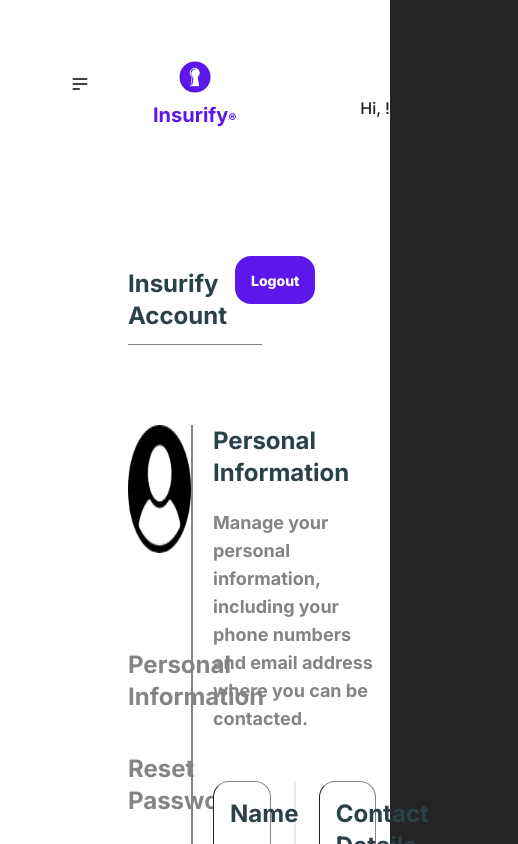
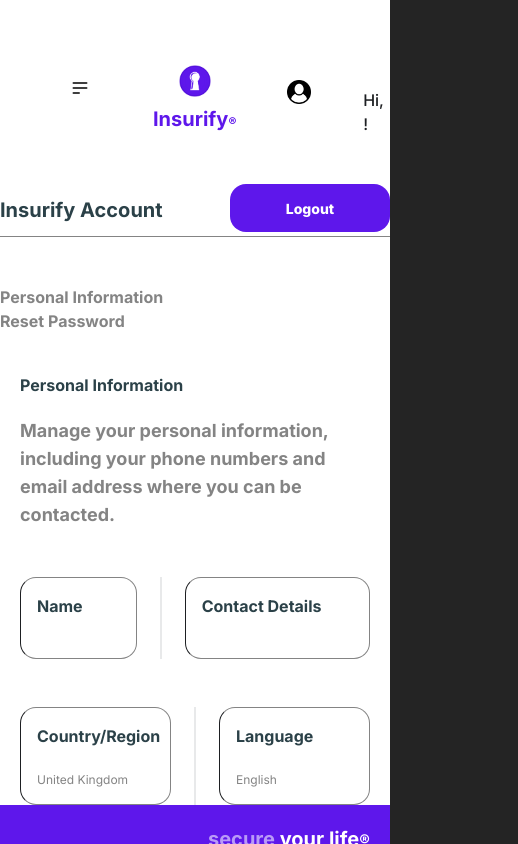
Before and after one commit to francisPalen/Insurify-, a React (Vite) app in the folder Insurance-In-Review/: page /account in a window 390 px wide. Shown: the top 844 px of the page, 518 px wide, since content can reach past the window. Built offline with nearby package versions, Linux system fonts and the light colour scheme; no server answers; sample sign-in values are in the browser's storage; a web font is replaced by a local one; what tailwindcss-animated would draw is missing.

Commit message:
Made account page responsive for mobile
Co-authored-by: JHeth5 <JHeth5@users.noreply.github.com>
Co-authored-by: francisPalen <francisPalen@users.noreply.github.com>

```diff
--- a/Insurance-In-Review/src/components/Navbar.jsx
+++ b/Insurance-In-Review/src/components/Navbar.jsx
@@ -184,8 +184,8 @@
             <div>
               {isLoggedIn ? (
                 <details className="dropdown dropdown-bottom dropdown-end dropdown-hover">
-                  <summary className="m-1 mr-2 pb-6 mobile:invisible laptop:visible">
-                    <img className="w-12" role="button" src="/UserIcon.png" />
+                  <summary className="laptop:m-1 laptop:mr-2 laptop:pb-6 mobile:mb-16 mobile:mr-12 ">
+                    <img className="mobile:w-8 laptop:w-12" role="button" src="/UserIcon.png" />
                   </summary>
                   <ul className="p-2 shadow menu dropdown-content z-[1] bg-neutral-600 rounded-box w-44">
                     <li>
@@ -218,7 +218,7 @@
               )}
             </div>
             {isLoggedIn && (
-              <span className="ml-1 text-insurify-dark font-medium">{`Hi, ${userName}!`}</span>
+              <span className="ml-1 text-insurify-dark font-medium laptop:block xs:hidden ">{`Hi, ${userName}!`}</span>
             )}
           </div>
         </div>
--- a/Insurance-In-Review/src/pages/Account.jsx
+++ b/Insurance-In-Review/src/pages/Account.jsx
@@ -72,7 +72,7 @@
       {isLoggedIn && (
         <div
           // Top Carousel
-          className="hero min-h-screen flex flex-col items-center justify-end bg-white"
+          className="hero laptop:min-h-screen flex flex-col items-center justify-end bg-white"
           style={{
             backgroundSize: "cover",
             backgroundRepeat: "no-repeat",
@@ -80,76 +80,79 @@
           }}
         >
           <div className="hero-overlay bg-opacity-10" />
-          <div className="hero min-h-screen flex justify-center items-start">
+          <div className="hero laptop:min-h-screen flex justify-center items-start">
             <div className="max-w-full w-full">
-              <div className="my-20 max-w-full mx-32 flex justify-between items-center border-b border-insurify-grey-2">
-                <h1 className="mr-2 laptop:text-3xl mobile:text-2xl font-bold">
-                  <span className="text-insurify-grey">
-                    Insurify Account
-                  </span>
+              <div className="laptop:my-20 max-w-full laptop:mx-32 xs:mx-5 flex justify-between items-center border-b border-insurify-grey-2">
+                <h1 className="mr-2 laptop:text-3xl mobile:text-xl font-bold">
+                  <span className="text-insurify-grey">Insurify Account</span>
                 </h1>
                 <button
-                  className="md:btn btn-md bg-insurify-purple text-white font-extrabold rounded-box ml-54 w-40 relative mobile:mb-10 mobile:bg-insurify-purple mobile:text-white"
+                  className="md:btn btn-md xs:btn-xs bg-insurify-purple text-white font-extrabold rounded-box ml-54 w-40 relative mobile:mb-1 mobile:bg-insurify-purple mobile:text-white"
                   onClick={handleLogout}
                 >
                   Logout
                 </button>
               </div>
-              <div className="hero flex w-full min-h-screen">
-                <div className="w-1/6 min-h-screen ml-32 border-r-2 border-insurify-grey-2">
-                  <nav className="h-screen w-full flex flex-col justify-between">
-                    <div className="text-left">
+              <div className="laptop:hero laptop:flex laptop:w-full laptop:min-h-screen">
+                <div className="laptop:w-1/6 laptop:min-h-screen laptop:ml-32 laptop:border-r-2 laptop:border-insurify-grey-2 laptop:border-b-0 xs:w-full xs:border-b xs: border-insurify-grey-2">
+                  <nav className="laptop:h-screen w-full flex flex-col justify-between xs:text-center">
+                    <div className="laptop:text-left xs:max-w-full">
                       <img
                         src="User Icon.png"
                         alt="User Icon"
-                        className="rounded-full laptop:h-28 laptop:w-28 mobile:h-32 mobile:w-32"
+                        className="rounded-full laptop:h-28 laptop:w-28 laptop:block mobile:h-10 mobile:w-10 mobile:hidden"
                       />
                       <br />
-                      <span className="text-2xl text-insurify-grey font-bold">
+                      <span className="laptop:text-2xl xs:text-xl text-insurify-grey font-bold">
                         {firstName} {lastName}
                       </span>
                       <br />
-                      <span className="text-md text-insurify-grey-2 font-bold">
+                      <span className="laptop:text-md xs:text-lg text-insurify-grey-2 font-bold">
                         {emailAddress}
                       </span>
                       <a
                         href="#"
-                        className="flex items-left py-10 text-2xl text-insurify-grey-2 font-bold hover:text-insurify-purple"
+                        className="flex laptop:items-left laptop:py-10 xs:py-5 laptop:text-2xl xs:text-base text-insurify-grey-2 font-bold hover:text-insurify-purple xs:flex-col"
                       >
                         Personal Information
                       </a>
                       <NavLink
                         to="https://myaccountrwd.allstate.com/anon/account/recover/options?intcid=%2Fhome%2Fhome%7CNavigationHeader%7CForgotPassword"
-                        className="flex items-left text-2xl text-insurify-grey-2 font-bold hover:text-insurify-purple"
+                        className="flex items-left laptop:text-2xl xs:text-base text-insurify-grey-2 font-bold hover:text-insurify-purple xs:flex-col xs:mb-5"
                       >
                         Reset Password
                       </NavLink>
                     </div>
                   </nav>
                 </div>
-                <div className="w-5/6 h-screen text-insurify-grey-2">
-                  <div className="flex flex-col px-5 text-left  mr-28">
-                    <div className="min-w-screen">
-                      <h1 className="mr-2 laptop:text-3xl mobile:text-2xl font-bold">
+
+                <div className="laptop:w-5/6 laptop:h-screen text-insurify-grey-2 xs: mt-10 xs:justify-center">
+                  {/* Personal Information box */}
+                  <div className="flex flex-col px-5 laptop:text-left laptop:mr-28 xs:text-center">
+                    <div className="laptop:min-w-screen xs:max-w-full">
+                      <h1 className="mr-2 laptop:text-3xl xs:text-xl font-bold">
                         <span className="text-insurify-grey">
                           Personal Information
                         </span>
                       </h1>
-                      <h2 className="mr-2 laptop:text-xl font-bold mt-5 mobile:text-lg">
+                      <h2 className="mr-2 laptop:text-xl xs:text-xs font-bold mt-5 mobile:text-lg">
                         <span className="text-insurify-grey-2">
-                          Manage your personal information, including your
-                          phone numbers and email address where you can be
-                          contacted.
+                          Manage your personal information, including your phone
+                          numbers and email address where you can be contacted.
                         </span>
                       </h2>
                     </div>
                   </div>
-                  <div className="flex flex-col px-5 text-left mr-28 mt-12">
+
+                  {/* Top Grids */}
+                  <div className="xs:pb-20">
+                    <div className="flex flex-col px-5 text-left laptop:mr-28 mt-12 xs:justify-center ">
                       <div className="min-w-screen flex">
-                      <div className="w-1/3">
+                        {/* Name Box */}
+                        <div className="xs:flex-grow w-1/3">
                           <div className="grid min-h-20 flex-grow card bg-white rounded-box place-items-start border border-l-insurify-dark">
                             <div className="p-4">
-                            <h1 className="text-2xl text-insurify-grey font-bold text-left">
+                              <h1 className="laptop:text-2xl xs:text-xs text-insurify-grey font-bold text-left">
                                 Name
                               </h1>
                               <br />
@@ -162,10 +165,11 @@
                           </div>
                         </div>
                         <div className="divider divider-horizontal"></div>
-                      <div className="w-1/3">
+                        {/* Contact Information box */}
+                        <div className="flex-grow w-1/3">
                           <div className="grid min-h-20 flex-grow card bg-white rounded-box place-items-start border border-l-insurify-dark">
-                          <div className="p-4">
-                            <h1 className="text-2xl text-insurify-grey font-bold text-left">
+                            <div className="flex-grow p-4">
+                              <h1 className="laptop:text-2xl xs:text-xs text-insurify-grey font-bold text-left">
                                 Contact Details
                               </h1>
                               <br />
@@ -177,12 +181,15 @@
                         </div>
                       </div>
                     </div>
-                  <div className="flex flex-col px-5 text-left  mr-28 mt-12">
+
+                    {/* Bottom Grids */}
+                    <div className="flex flex-col px-5 text-left laptop:mr-28 mt-12">
                       <div className="min-w-screen flex">
-                      <div className="w-1/3">
+                        {/*Co */}
+                        <div className="flex-grow w-1/3">
                           <div className="grid min-h-20 flex-grow card bg-white rounded-box place-items-start border border-l-insurify-dark">
-                          <div className="p-4">
-                            <h1 className="text-2xl text-insurify-grey font-bold text-left">
+                            <div className="flex-grow p-4">
+                              <h1 className="laptop:text-2xl xs:text-xs text-insurify-grey font-bold text-left">
                                 Country/Region
                               </h1>
                               <br />
@@ -193,10 +200,10 @@
                           </div>
                         </div>
                         <div className="divider divider-horizontal"></div>
-                      <div className="w-1/3">
+                        <div className="flex-grow w-1/3">
                           <div className="grid min-h-20 flex-grow card bg-white rounded-box place-items-start border border-l-insurify-dark">
                             <div className="p-4">
-                            <h1 className="text-2xl text-insurify-grey font-bold text-left">
+                              <h1 className="laptop:text-2xl xs:text-xs text-insurify-grey font-bold text-left">
                                 Language
                               </h1>
                               <br />
@@ -213,6 +220,7 @@
               </div>
             </div>
           </div>
+        </div>
       )}
     </div>
   );
--- a/Insurance-In-Review/src/pages/Help.jsx
+++ b/Insurance-In-Review/src/pages/Help.jsx
@@ -275,9 +275,12 @@
                     <br></br>
                     <p className="text-center laptop:text-3xl mobile:text-xs">
                       You can click{" "}
-                      <span className="text-insurify-grey italic font-bold">
+                      <a
+                        href="/account"
+                        className="text-insurify-grey italic font-bold"
+                      >
                         here
-                      </span>{" "}
+                      </a>{" "}
                       to take you there!
                     </p>
                   </div>
```
Lines whose indentation alone changed are shown as unchanged.
